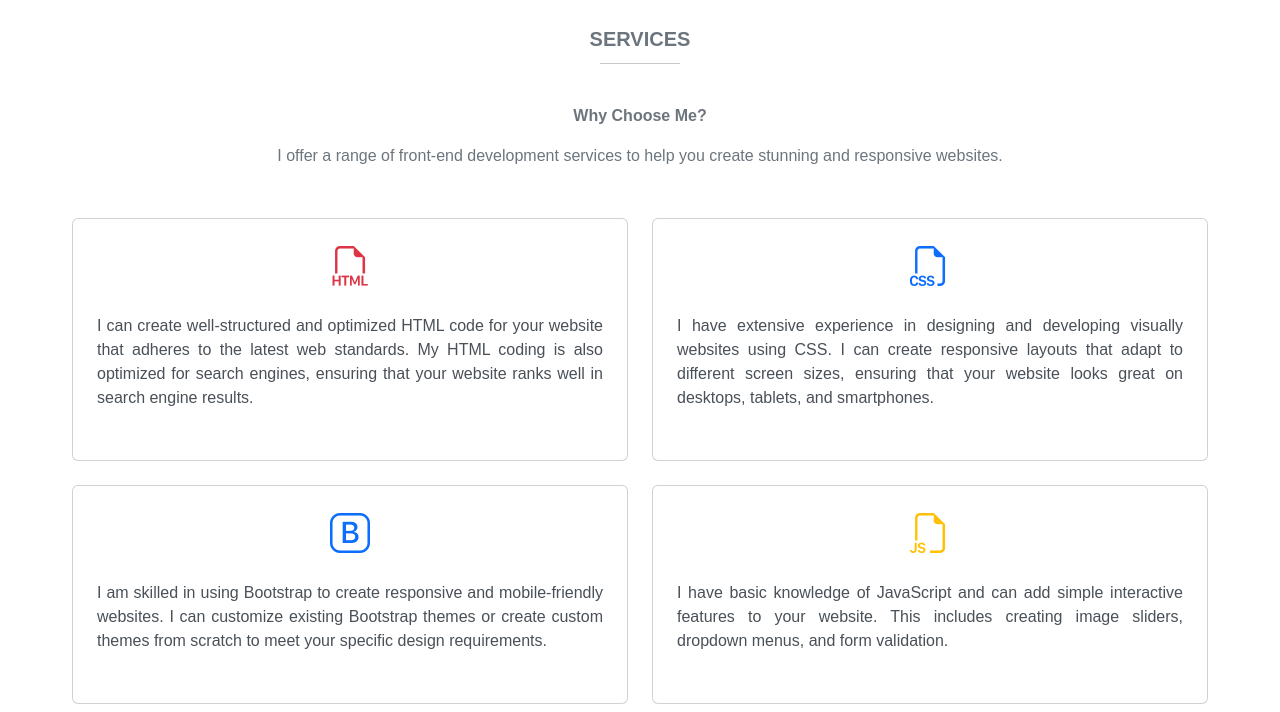
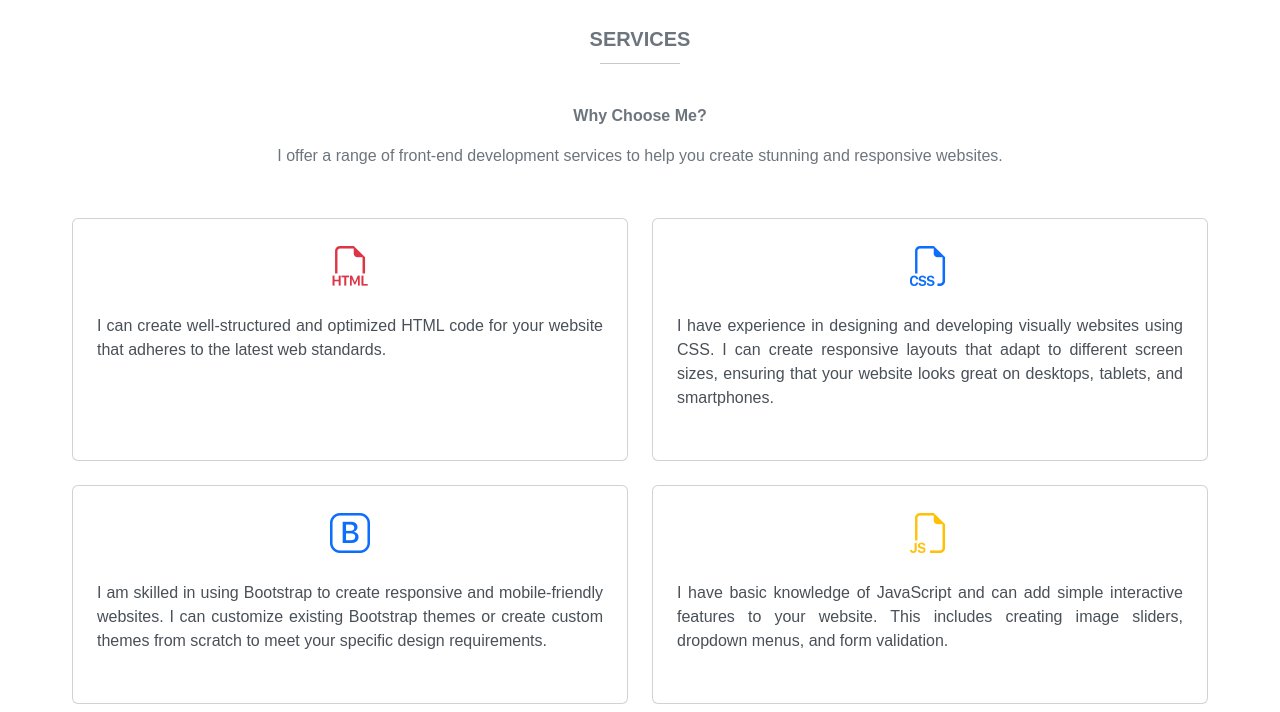
Before and after one commit to alexa0623/portfolio.io, a plain HTML site: page services.html in a window 1280 px wide. Shown: the part 88-800 px from the top of the page. Drawn offline with nearby package versions, Linux system fonts and the light colour scheme.

Commit message:
fourth commit

```diff
--- a/services.html
+++ b/services.html
@@ -64,14 +64,14 @@
                     <div class="col">
                         <div class="card p-4 h-100 ">
                             <i class="bi bi-filetype-html h1 text-center text-danger"></i>
-                            <p class="text-dark-emphasis">I can create well-structured and optimized HTML code for your website that adheres to the latest web standards. My HTML coding is also optimized for search engines, ensuring that your website ranks well in search engine results.</p>
+                            <p class="text-dark-emphasis">I can create well-structured and optimized HTML code for your website that adheres to the latest web standards.</p>
                         </div>
                     </div>
                     <div class="col">
                         <div class="card p-4 h-100">
                             <!-- <i class="bi bi-geo-alt h1 text-center"></i> -->
                             <i class="bi bi-filetype-css h1 text-center text-primary"></i>
-                            <p class="text-dark-emphasis">I have extensive experience in designing and developing visually websites using CSS. I can create responsive layouts that adapt to different screen sizes, ensuring that your website looks great on desktops, tablets, and smartphones.</p>
+                            <p class="text-dark-emphasis">I have experience in designing and developing visually websites using CSS. I can create responsive layouts that adapt to different screen sizes, ensuring that your website looks great on desktops, tablets, and smartphones.</p>
                         </div>
                     </div>
                     <div class="col">
```
